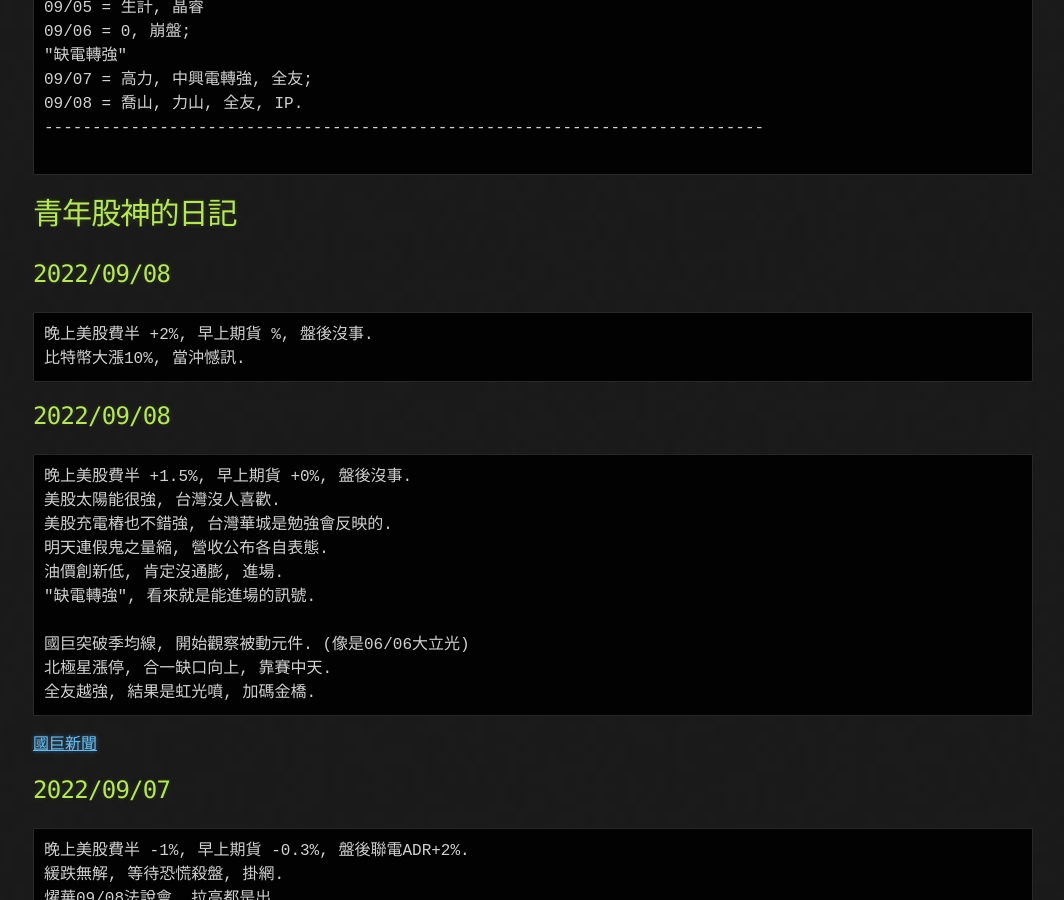
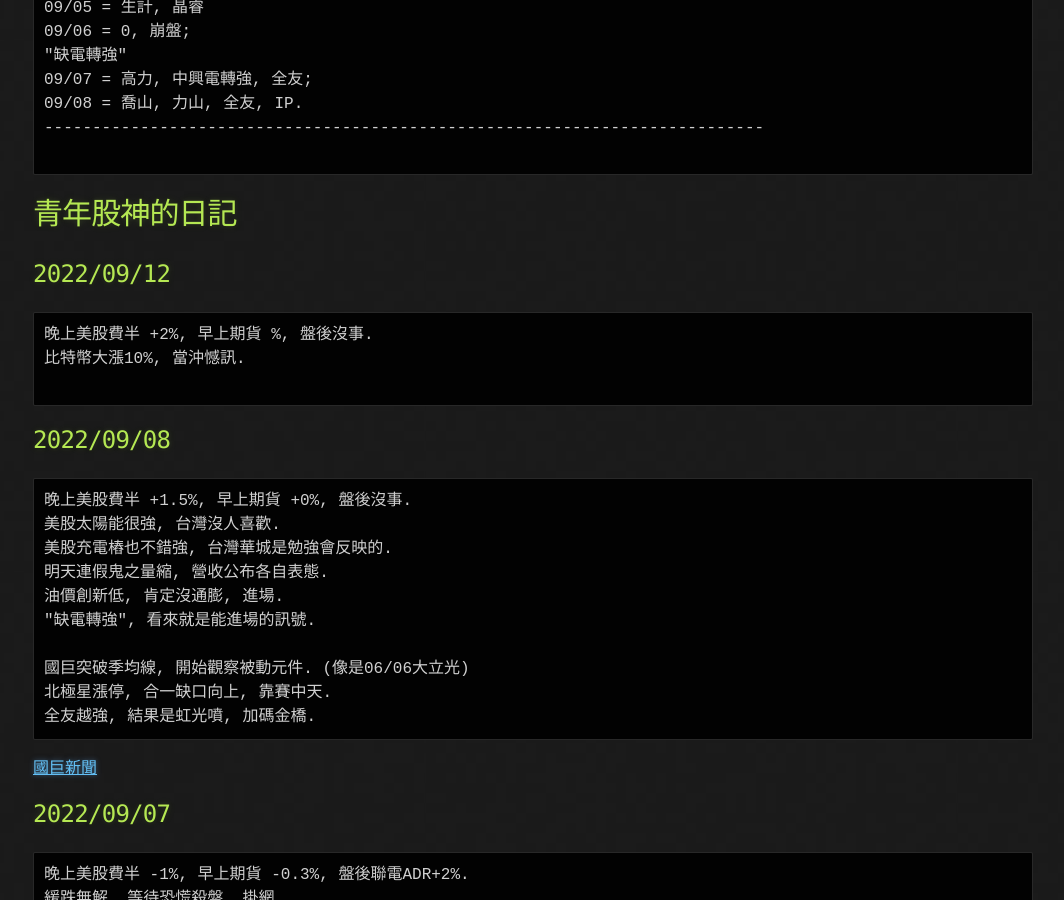
Before and after one commit to lepg5487/Stock_God, a Jekyll site: the page built from index.md, in a window 1280 px wide and 900 px high, scrolled down 1024 px. Shown: the whole window, without its empty margins (107-1171 px from the left). Built offline with Jekyll 4.4.1, drawn with Linux system fonts in a browser that asks for light colours; our own code applies the rules of GitHub Pages for plain Markdown files.

Commit message:
Update index.md

````diff
--- a/index.md
+++ b/index.md
@@ -45,10 +45,11 @@ layout: testlayouts
 
 # 青年股神的日記
 
-## 2022/09/08
+## 2022/09/12
 ```
 晚上美股費半 +2%, 早上期貨 %, 盤後沒事.
 比特幣大漲10%, 當沖憾訊.
+
 ```
 
 ## 2022/09/08
````
